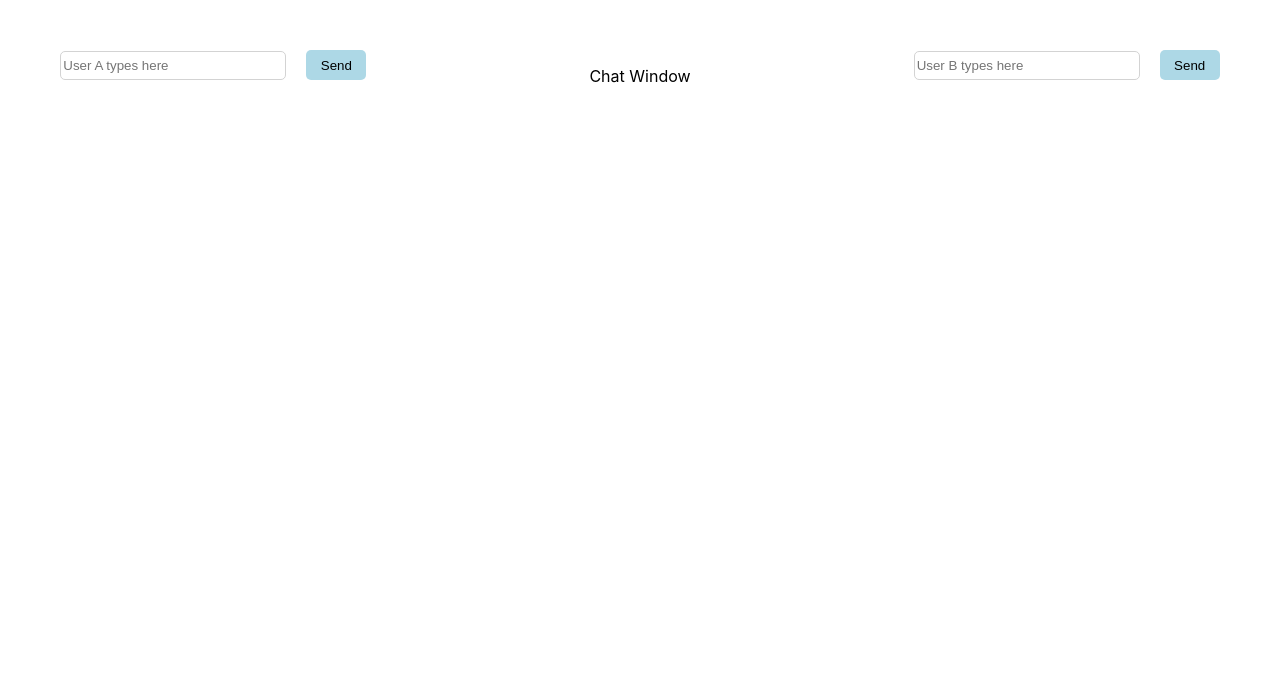
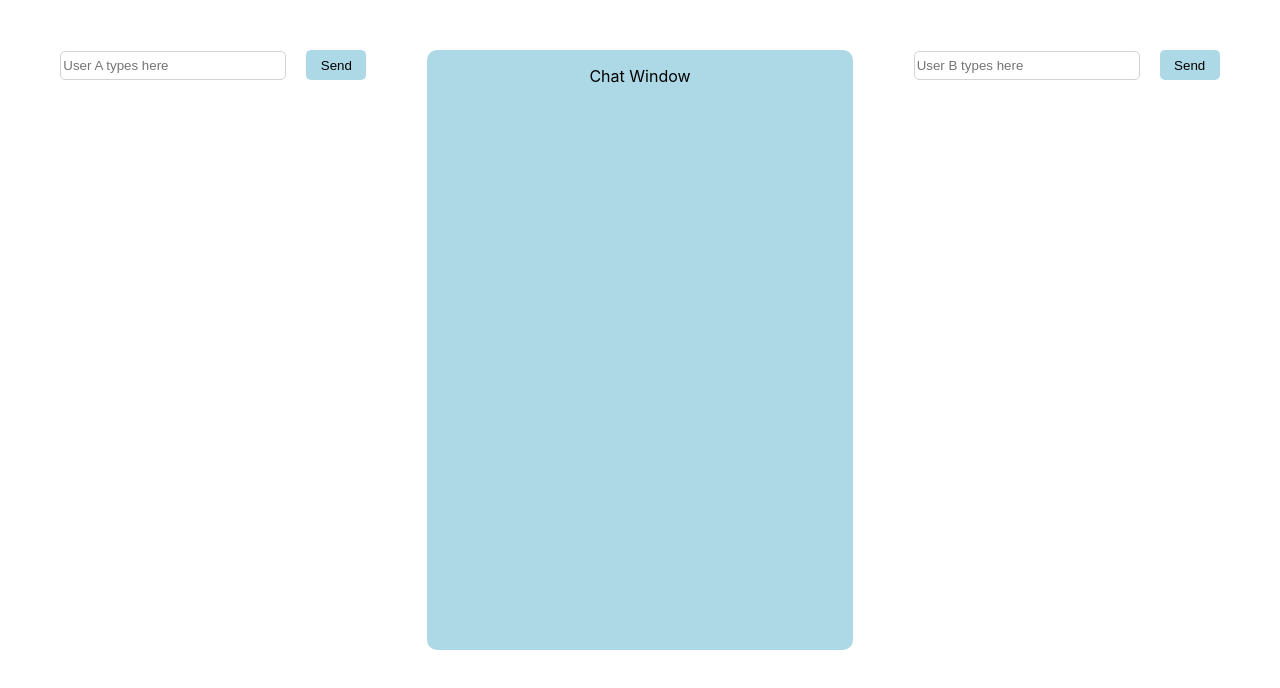
Before and after one commit to priyankapakhale/react-chatroom-app, a React (Create React App) app: page / in a window 1280 px wide. Shown: the top 688 px of the page. Built offline with nearby package versions, Linux system fonts and the light colour scheme.

Commit message:
- fixed css to make it look good - finished the front end part of the app

```diff
--- a/src/App.css
+++ b/src/App.css
@@ -1,6 +1,29 @@
 .main {
   margin-top : 50px;
   display : flex;
+}
+
+.chatwindow {
+  height : 600px;
+  align-self: stretch;
+  border-radius: 10px;
+  background-color : lightblue;
+}
+
+.chatbox {
+  padding-left: 10px;
+  padding-right: 10px;
+  display: flex;
+  align-self: stretch;
+  flex-direction: column;
+  align-items: center;
+}
+
+.message {
+  padding-left: 10px;
+  padding-right: 10px;
+  margin-bottom: 5px;
+  border-radius: 10px;
 }
 
 .main div {
--- a/src/components/Chatroom.js
+++ b/src/components/Chatroom.js
@@ -1,5 +1,6 @@
 import React from 'react'
 import Message from './Message'
+
 
 class Chatroom extends React.Component {
 	constructor() {
@@ -67,9 +68,11 @@ class Chatroom extends React.Component {
 						placeholder="User A types here"/>
 					<button onClick={this.handleUserAClick}>Send</button>
 				</div>
-				<div>
+				<div className="chatwindow">
 					<p>Chat Window</p>
-					{updatedChat}
+					<div className="chatbox">
+						{updatedChat}
+					</div>
 				</div>
 				<div>
 					<input
--- a/src/components/Message.js
+++ b/src/components/Message.js
@@ -1,16 +1,24 @@
 import React from 'react'
 
+
 function Message(props) {
-	let message
+	const styles = {
+		backgroundColor : "white",
+		minWidth : "50px"
+	}
+
 	if(props.data.user === "userA") {
-		message = "User A : "+props.data.message
+		styles.alignSelf = "flex-start"
 	}
 	else {
-		message = props.data.message + " : User B"
+		styles.alignSelf = "flex-end"
+		styles.backgroundColor = "orange"
 	}
 
 	return (
-		<p>{message}</p>
+		<div className="message" style={styles}>
+			<p>{props.data.message}</p>
+		</div>
 	)
 }
 
```
